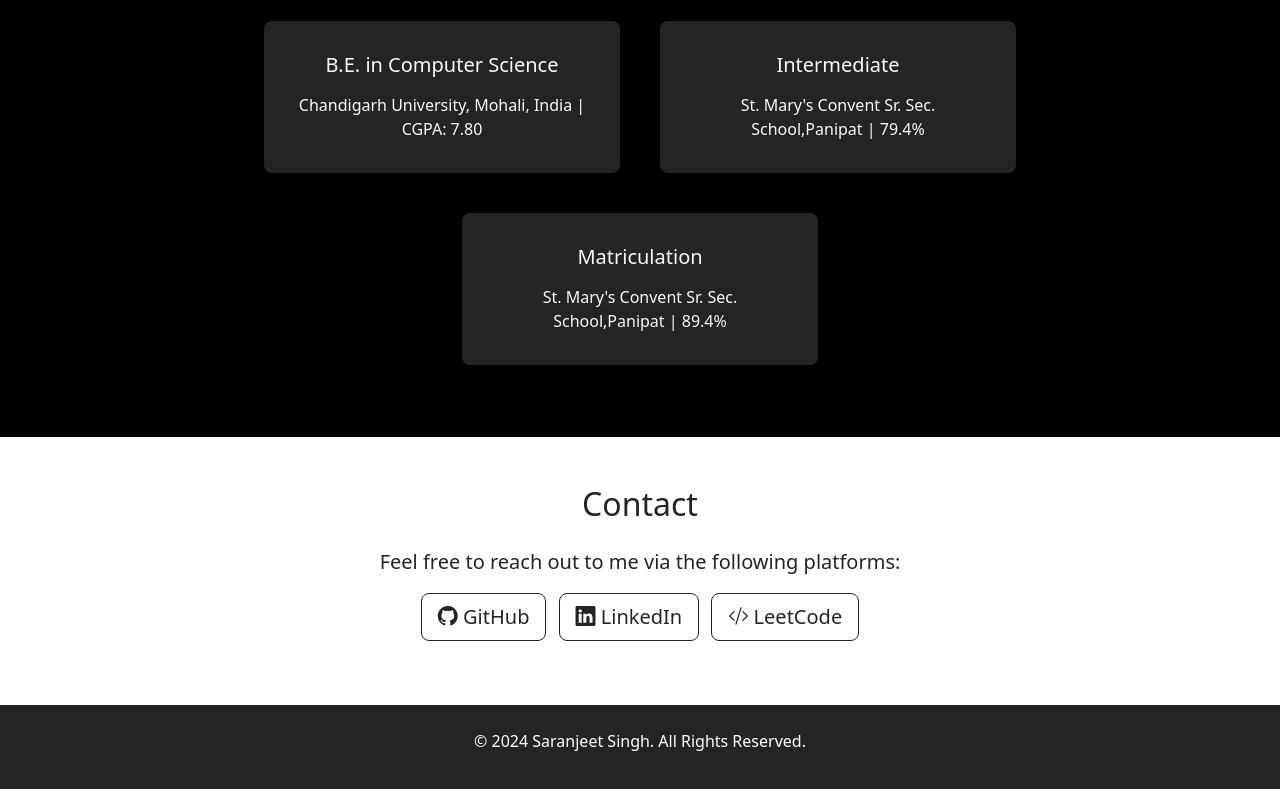
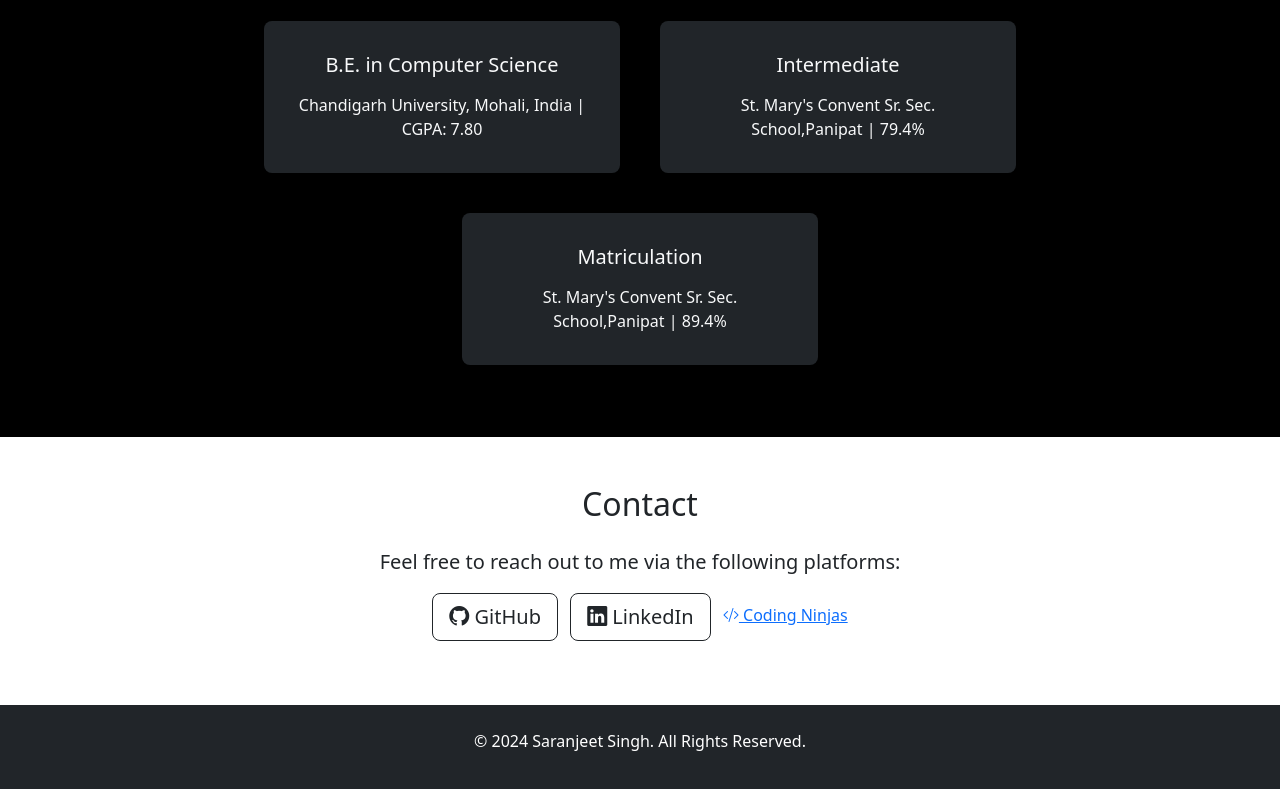
Before and after one commit to SARANJEET27/Portfolio, a plain HTML site: page index.html in a window 1280 px wide. Shown: the part 1055-1844 px from the top of the page. Drawn offline with nearby package versions, Linux system fonts and the light colour scheme.

Commit message:
Update index.html

```diff
--- a/index.html
+++ b/index.html
@@ -148,8 +148,8 @@
                     </a>
                 </li>
                 <li class="list-inline-item">
-                    <a href="https://leetcode.com/u/leetcode/" target="_blank" class="btn btn-outline-dark btn-lg">
-                        <i class="bi bi-code-slash"></i> LeetCode
+                    <a href="https://www.naukri.com/code360/profile/771073cb-6ce7-4206-9a7a-9473b5e8514b">
+                        <i class="bi bi-code-slash"></i> Coding Ninjas
                     </a>
                 </li>
             </ul>
```
